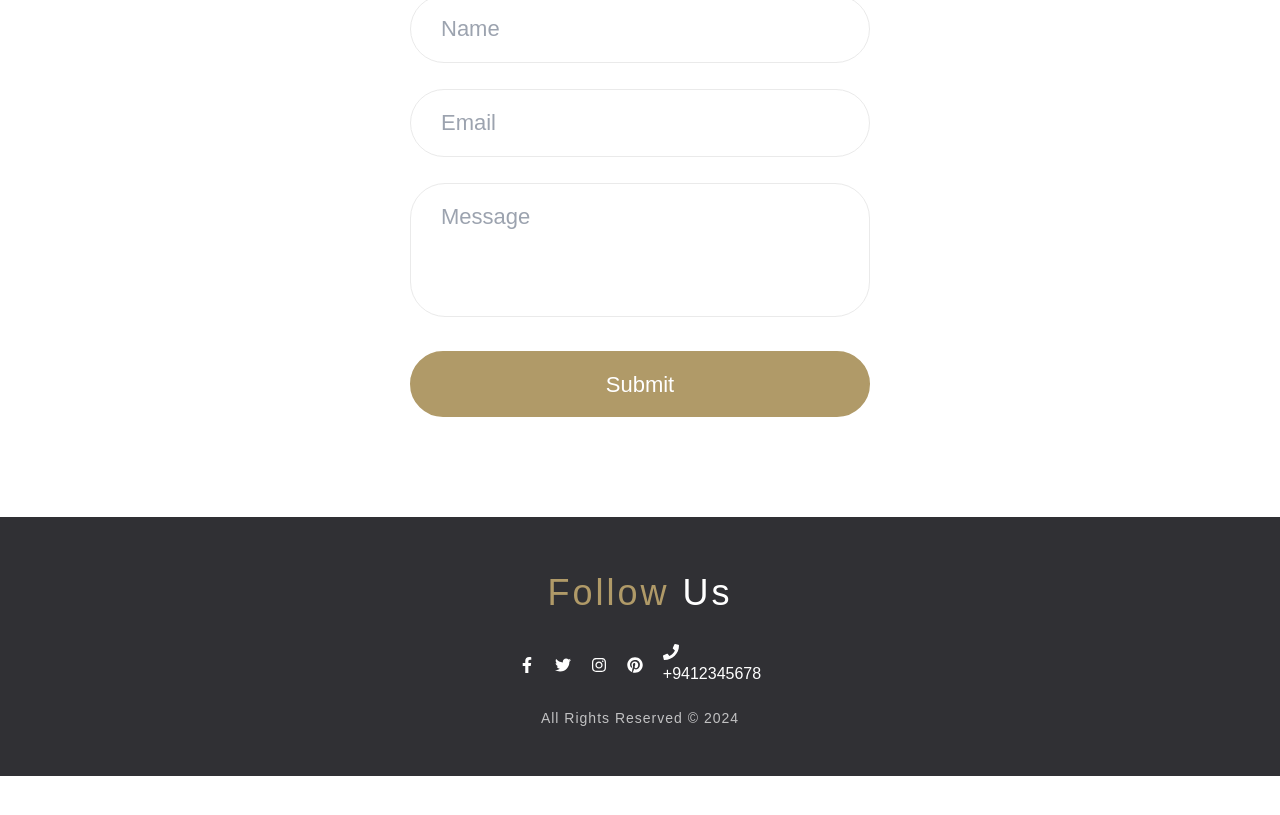
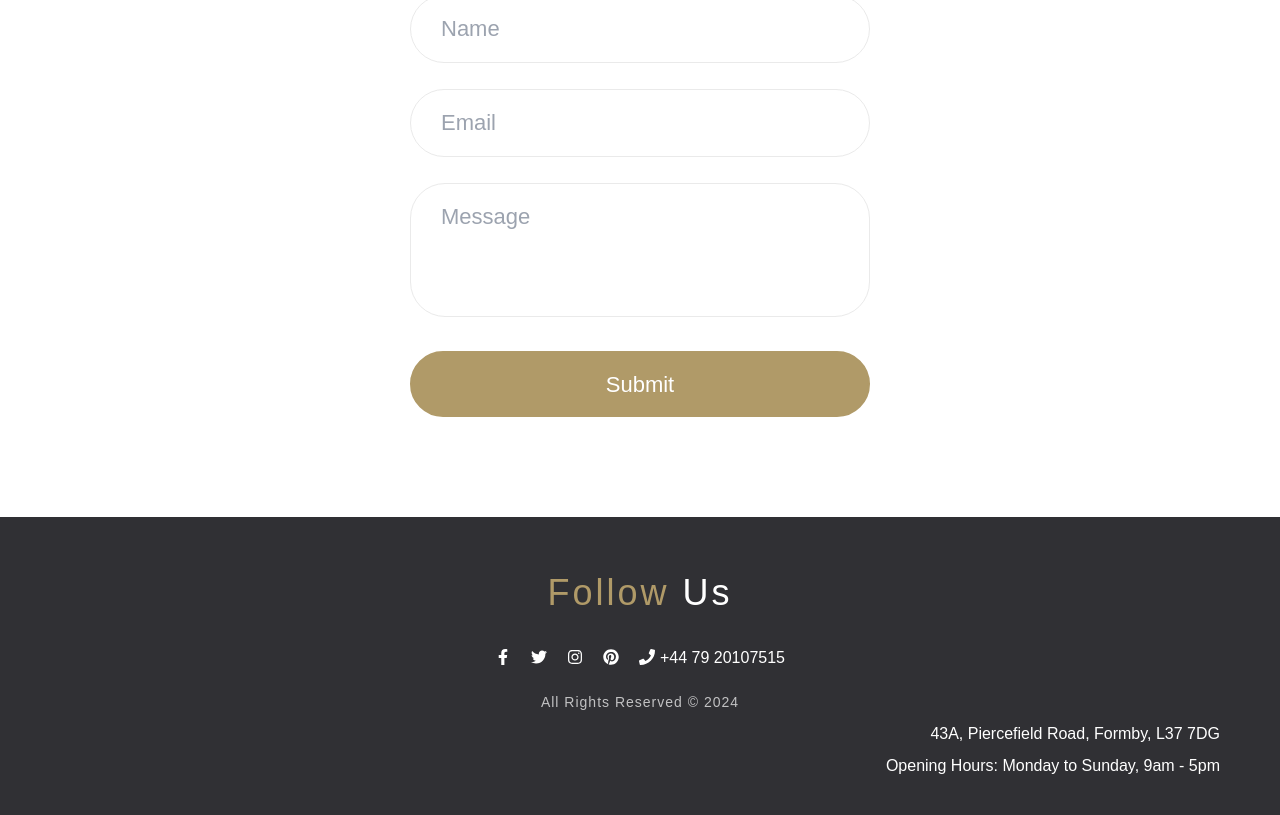
Before and after one commit to erangamdw/arya-ayurveda, a React (Create React App) app: page / in a window 1280 px wide. Shown: the part 6984-7799 px from the top of the page. Before the commit the page ends 7760 px from the top, so only its background shows below. Built offline with nearby package versions, Linux system fonts and the light colour scheme.

Commit message:
updated contact details

```diff
--- a/src/components/Footer/Footer.css
+++ b/src/components/Footer/Footer.css
@@ -13,3 +13,27 @@
 .footer .reserved-text{
     margin-top: 2rem;
 }
+
+.phone-number {
+    display: flex;
+    align-items: center;
+  }
+
+  .phone-number a {
+    display: flex;
+    align-items: center;
+    text-decoration: none; /* If you want to remove the underline from the phone number */
+  }
+
+  .phone-number span {
+    margin-left: 5px;
+  }
+
+  .contact-info {
+    text-align: right;
+  }
+
+  .contact-info p {
+    margin: 5px 0;
+    color: #fff;
+  }
--- a/src/components/Footer/Footer.jsx
+++ b/src/components/Footer/Footer.jsx
@@ -10,7 +10,7 @@ import {
 } from "react-icons/fa";
 
 const Footer = () => {
-  const phoneNumber = "+9412345678";
+  const phoneNumber = "+44 79 20107515";
   return (
     <div className="footer bg-dark section-p" id="footer">
       <div className="container">
@@ -41,15 +41,20 @@ const Footer = () => {
                 <FaPinterest />
               </a>
             </li>
-            <li>
-              <a href={`tel:${phoneNumber}`} className="text-white">
-                <FaPhone /> {phoneNumber}
-              </a>
-            </li>
+            <li className="phone-number">
+            <a href={`tel:${phoneNumber}`} className="text-white">
+              <FaPhone />
+              <span>{phoneNumber}</span>
+            </a>
+          </li>
           </ul>
           <p className="text-center text-white fs-14 op-07 fw-3 ls-1 reserved-text">
             All Rights Reserved &copy; 2024
           </p>
+        </div>
+        <div className="contact-info">
+          <p className="text-white">43A, Piercefield Road, Formby, L37 7DG</p>
+          <p className="text-white">Opening Hours: Monday to Sunday, 9am - 5pm</p>
         </div>
       </div>
     </div>
```
